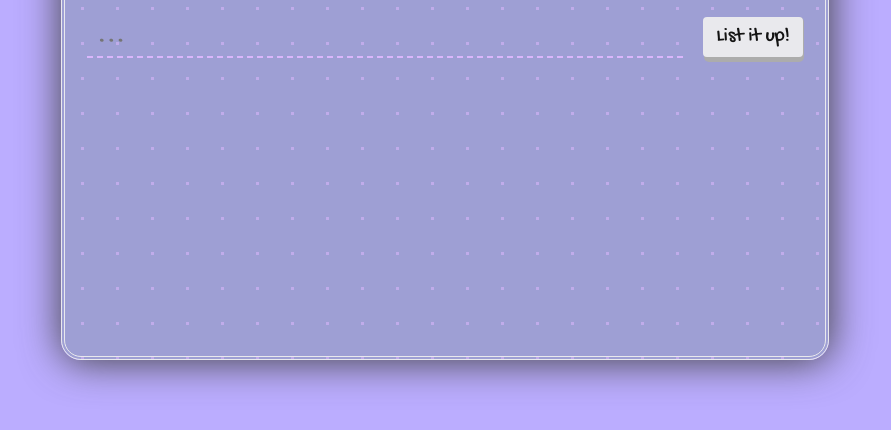
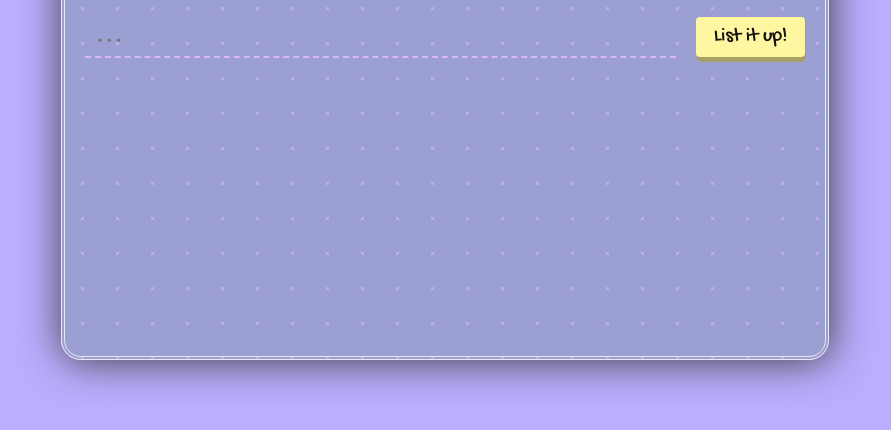
Before and after one commit to Arnav-lunatic/TasksTales, a plain HTML site: page index.html in a window 1280 px wide. Shown: the part 314-744 px from the top of the page, without its empty margins (195-1086 px from the left). Drawn offline with Linux system fonts and the light colour scheme.

Commit message:
fix bugs

```diff
--- a/script.js
+++ b/script.js
@@ -14,6 +14,7 @@ listItUp.addEventListener('click', () => {
         alert('Please enter the task')
     } else {
         taskContainer.innerHTML += `<li>>> ${inputTask.value} <span>x</span></li>`
+        inputTask.value = ''
     }
     saveData()
 })
@@ -24,6 +25,7 @@ inputTask.addEventListener('keypress', (e) => {
             alert('Please enter the task')
         } else{
             taskContainer.innerHTML += `<li>>> ${inputTask.value} <span>x</span></li>`
+            inputTask.value = ''
         }
         saveData()
     }
--- a/style.css
+++ b/style.css
@@ -46,8 +46,8 @@ body {
     top: 50%;
     transform: translate(-50%, -50%);
 
-    background: #8895b390;
-    background-image: radial-gradient(#DAB6FC90 7.2%, transparent 0);
+    background: #8895b395;
+    background-image: radial-gradient(#dab6fc90 7.2%, transparent 0);
     background-size: 35px 35px;
 
     border: 4px double #E9E9ED;
@@ -130,9 +130,9 @@ body {
 
 .inputButton {
     position: relative;
-    background-color: #E9E9ED;
+    background-color: #fff6a2;
     font-size: 20px;
-    width: 100px;
+    width: 110px;
     height: 40px;
     border: none;
     border-radius: 4px;
@@ -144,7 +144,7 @@ body {
     left: 1px;
     top: 0;
     right: -1px;
-    background-color: #acacac;
+    background-color: #a59f68;
     border-radius: 5px;
     z-index: -1;
 }
@@ -155,7 +155,7 @@ body {
     width: 96px;
     height: 38px;
     margin: 1px 2px;
-    background-color: #E9E9ED;
+    background-color: #e6de98;
 }
 .inputButton:active::after {
     visibility: hidden;
@@ -175,6 +175,6 @@ body {
 }
 
 .markAsChecked {
-    color: #3d3d3d;
+    color: #3d3d3d80;
     text-decoration: line-through;
 }
```
